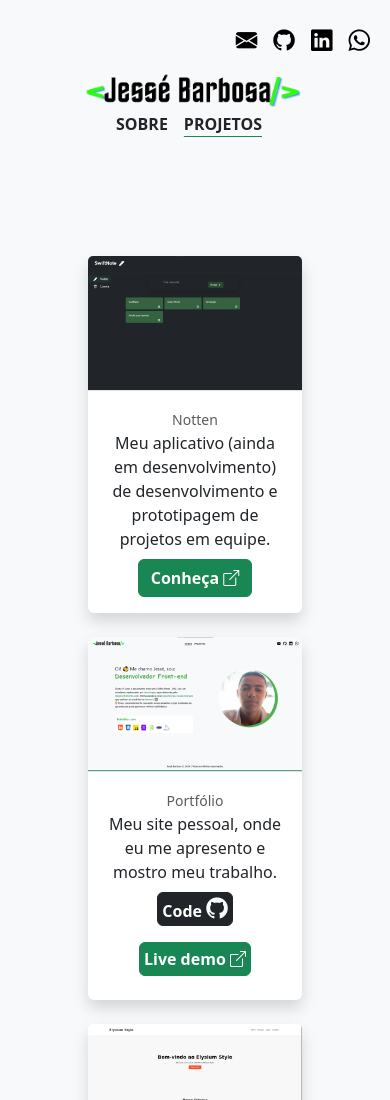
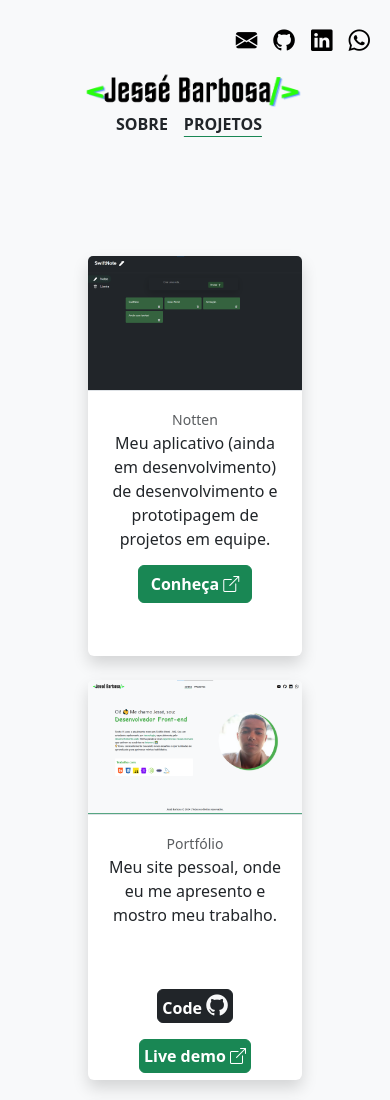
Before and after one commit to jeffzydev/jeffzydev.github.io, a plain HTML site: page projetos.html in a window 390 px wide. Shown: the top 1100 px of the page. Drawn offline with nearby package versions, Linux system fonts and the light colour scheme.

Commit message:
Responsive cards

```diff
--- a/css/style.css
+++ b/css/style.css
@@ -127,13 +127,12 @@ nav a:hover {
   font-weight: 400;
 }
 
-.box {
-  background-color: white;
-  border-radius: 5px;
-  padding: 0px 10px;
-  max-width: 400px;
+.card {
+  height: 400px;
 }
-
+.card-text {
+  height: 150px;
+}
 #icones {
   display: flex;
   justify-content: flex-end;
@@ -152,3 +151,15 @@ nav a:hover {
 #icones i:hover {
   transform: scale(1.1);
 }
+
+@media (max-width: 768px) {
+  .row-cols-md-2 {
+    --bs-columns: 2;
+  }
+}
+
+@media (max-width: 992px) {
+  .row-cols-lg-4 {
+    --bs-columns: 4;
+  }
+}
```
